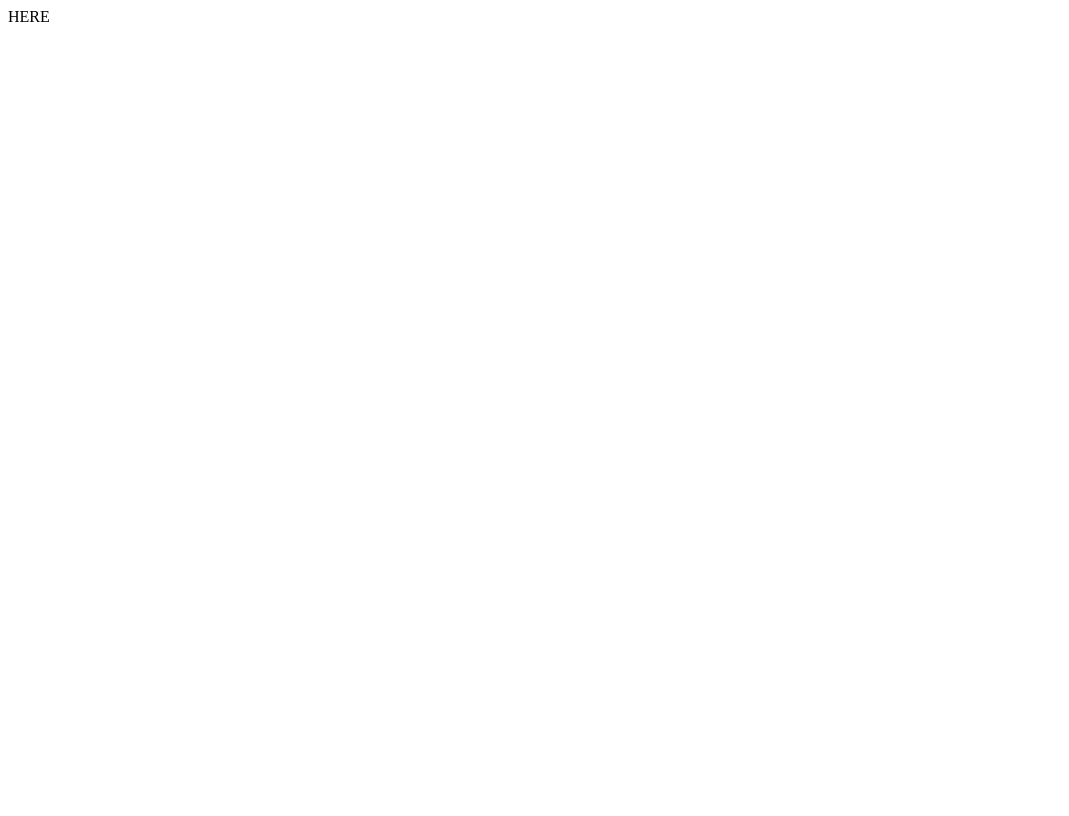
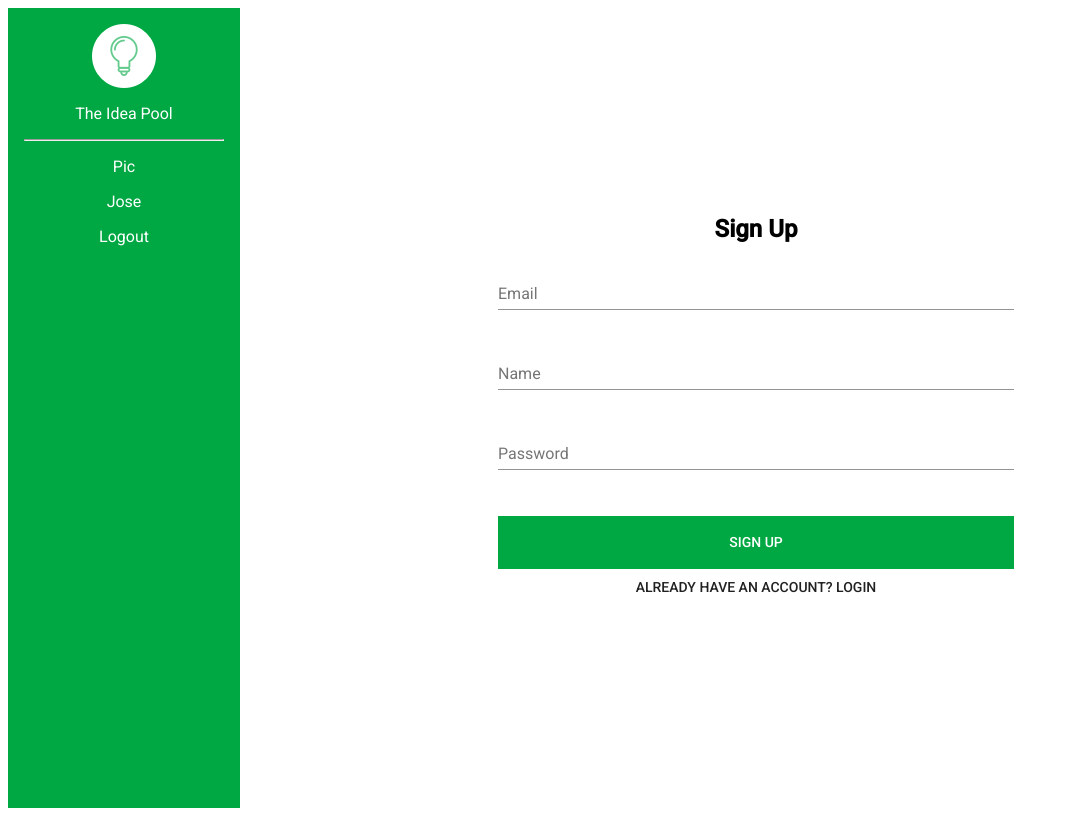
Before and after one commit to jklepatch/codementorx, a React app: page / in a window 1280 px wide. Shown: the whole page, without its empty margins (0-1069 px from the left). Built offline with nearby package versions, Linux system fonts and the light colour scheme.

Commit message:
Add Login and Signup

```diff
--- /dev/null
+++ b/client/App.js
@@ -0,0 +1,33 @@
+import React, { Component } from 'react';
+import Signup from './Signup';
+import Sidebar from './Sidebar';
+import { withStyles } from '@material-ui/core/styles';
+
+const styles = theme => ({
+  container: {
+    fontFamily: "'Roboto', sans-serif",
+    display: 'flex',
+    minHeight: '100vh'
+  },
+});
+
+class App extends Component {
+  constructor(props) {
+    super(props);
+    this.state = {
+      user: undefined
+    };
+  }
+  render() {
+    const children = typeof this.state.user === 'undefined' ? <Signup /> : null;
+    const { classes } = this.props;
+    return (
+      <div className={classes.container}>
+        <Sidebar user={{name: 'Jose'}} />
+        {children}
+      </div>
+    );
+  }
+}
+
+export default withStyles(styles)(App);
--- /dev/null
+++ b/client/Sidebar.js
@@ -0,0 +1,33 @@
+import React from 'react';
+import { withStyles } from '@material-ui/core/styles';
+import ideaPoolImg from './images/IdeaPool_icon.png';
+
+const styles = theme => ({
+  container: {
+    backgroundColor: '#00A843',
+    color: 'white',
+    width: '200px',
+    textAlign: 'center',
+    padding: '1em'
+  },
+  hr: {
+    color: 'rgba(255,255,255,0.2)'
+  }
+});
+
+const Sidebar = ({ user, classes }) => (
+  <div className={classes.container}>
+    <img src={ideaPoolImg} />
+    <p>The Idea Pool</p>
+    {user &&
+      <div>
+        <hr />
+        <p>Pic</p>
+        <p>{user.name}</p>
+        <a>Logout</a>
+      </div>
+    }
+  </div>
+);
+
+export default withStyles(styles)(Sidebar);
--- /dev/null
+++ b/client/Signup.js
@@ -0,0 +1,70 @@
+import React, { Component } from 'react';
+import { withStyles } from '@material-ui/core/styles';
+import TextField from '@material-ui/core/TextField';
+import Button from '@material-ui/core/Button';
+
+const styles = theme => ({
+  container: {
+    display: 'flex',
+    justifyContent: 'center',
+    alignItems: 'center',
+    flex: '1',
+  },
+  form: {
+    display: 'flex',
+    flexWrap: 'wrap',
+    flexDirection: 'column',
+    width: '50%'
+  },
+  h2: {
+    textAlign: 'center'
+  },
+  textField: {
+    marginBottom: '2em'
+  },
+  button: {
+    borderRadius: '0',
+    backgroundColor: '#00A843',
+    color: 'white',
+    marginTop: '1em',
+    padding: '1em'
+  }
+});
+
+class Signup extends Component {
+  onClick() {
+    console.log('clicked');
+    //@TODO
+  }
+  render() {
+    const { classes } = this.props;
+    return (
+      <div className={classes.container}>
+        <form className={classes.form}>
+            <h2 className={classes.h2} >Sign Up</h2>
+            <TextField
+              label="Email"
+              className={classes.textField}
+            />
+            <TextField
+              label="Name"
+              className={classes.textField}
+            />
+            <TextField
+              label="Password"
+              className={classes.textField}
+            />
+            <Button size="medium" className={classes.button} onClick={() => this.onClick()} >
+              SIGN UP
+            </Button>
+            <Button size="medium" onClick={() => this.onClick()} >
+              Already have an account? Login
+            </Button>
+        </form>
+
+      </div>
+    );
+  }
+}
+
+export default withStyles(styles)(Signup);
--- a/client/index.js
+++ b/client/index.js
@@ -1,6 +1,5 @@
 import React from 'react';
 import { render } from 'react-dom';
-
-const App = () => <div>HERE</div>
+import App from './App';
 
 render(<App />, document.getElementById('root'));
--- a/package.json
+++ b/package.json
@@ -15,6 +15,7 @@
   "author": "",
   "license": "ISC",
   "dependencies": {
+    "@material-ui/core": "^3.9.2",
     "body-parser": "^1.18.3",
     "express": "^4.16.4",
     "jest": "^24.1.0",
@@ -32,6 +33,7 @@
     "@babel/preset-env": "^7.3.4",
     "@babel/preset-react": "^7.0.0",
     "babel-loader": "^8.0.5",
+    "file-loader": "^3.0.1",
     "sequelize-cli": "^5.4.0",
     "webpack": "^4.29.6",
     "webpack-cli": "^3.2.3",
--- a/public/index.html
+++ b/public/index.html
@@ -3,7 +3,7 @@
     <meta charset="utf-8">
     <meta name="viewport" content="width=device-width, initial-scale=1, shrink-to-fit=no">
     <link rel="stylesheet" href="https://fonts.googleapis.com/css?family=Roboto:300,400,500">
-    <title>Aula App</title>
+    <title>Codementor X</title>
   </head>
   <body>
     <div id="root"></div>
--- a/webpack.config.js
+++ b/webpack.config.js
@@ -19,6 +19,14 @@ module.exports = {
             }
           }
         ]
+      },
+      {
+        test: /.\/client\/*.*\.png$/,
+        use: [
+          {
+            loader: 'file-loader'
+          }
+        ]
       }
     ]
   },
```
Also changed, not shown: client/Login.js (added, +67 -0 lines), client/images/IdeaPool_icon.png (added), 1 other file (tests, documents, lock files or other folders).
